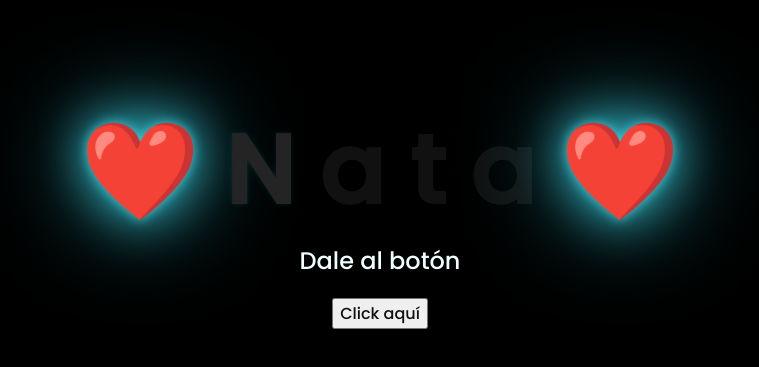
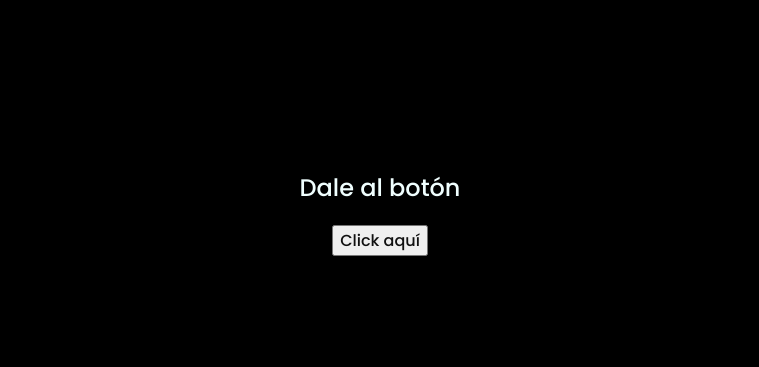
Before and after one commit to Luisosky/flores, a plain HTML site: page index.html in a window 1280 px wide. Shown: the part 195-562 px from the top of the page, without its empty margins (268-1027 px from the left). Drawn offline with Linux system fonts and the light colour scheme.

Commit message:
Simplify greetings by removing span elements
Signed-off-by: Luis Carlos Calderón Calvo <128423397+Luisosky@users.noreply.github.com>

```diff
--- a/index.html
+++ b/index.html
@@ -11,12 +11,6 @@
 <body>
 
     <div class="greetings">
-        <span>❤️</span>
-        <span>N</span>
-        <span>a</span>
-        <span>t</span>
-        <span>a</span>
-        <span>❤️</span>
     </div>
     <div class="description">
         <span>Dale al botón</span>
```
